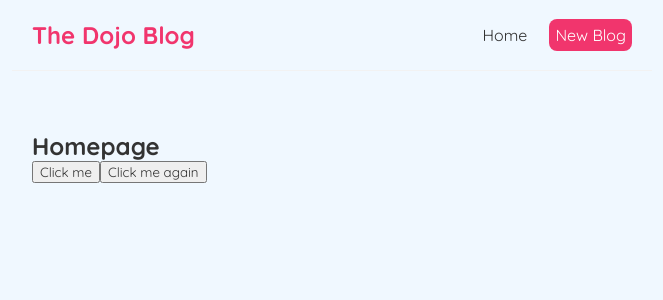
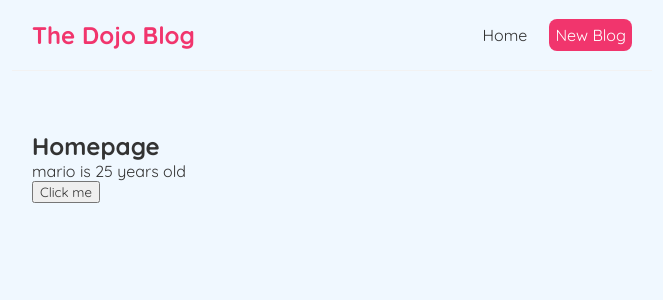
Before and after one commit to platisam/Dojo_blog, a React (Create React App) app: page / in a window 1280 px wide. Shown: the top 300 px of the page, without its empty margins (308-971 px from the left). Built offline with nearby package versions, Linux system fonts and the light colour scheme.

Commit message:
defining the state using useState hook

```diff
--- a/src/Home.js
+++ b/src/Home.js
@@ -1,19 +1,22 @@
+import { useState } from "react";
+
 const Home = () => {
-  const handleClick = (e) => {
-    console.log("hello, ninjas", e);
-  };
+  //let name = "mario";
+  const [name, setName] = useState("mario");
+  const [age, setAge] = useState(25);
 
-  const handleClickAgain = (name, e) => {
-    console.log("hello " + name, e.target);
+  const handleClick = () => {
+    setName("luigi");
+    setAge(30);
   };
 
   return (
     <div className="home">
       <h2>Homepage</h2>
+      <p>
+        {name} is {age} years old
+      </p>
       <button onClick={handleClick}>Click me</button>
-      <button onClick={(e) => handleClickAgain("mario", e)}>
-        Click me again
-      </button>
     </div>
   );
 };
```
